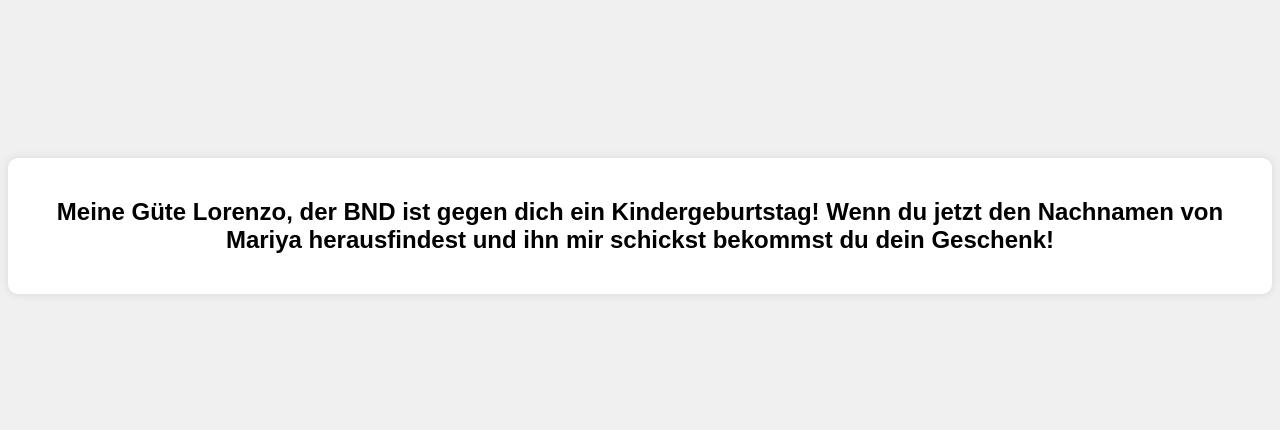
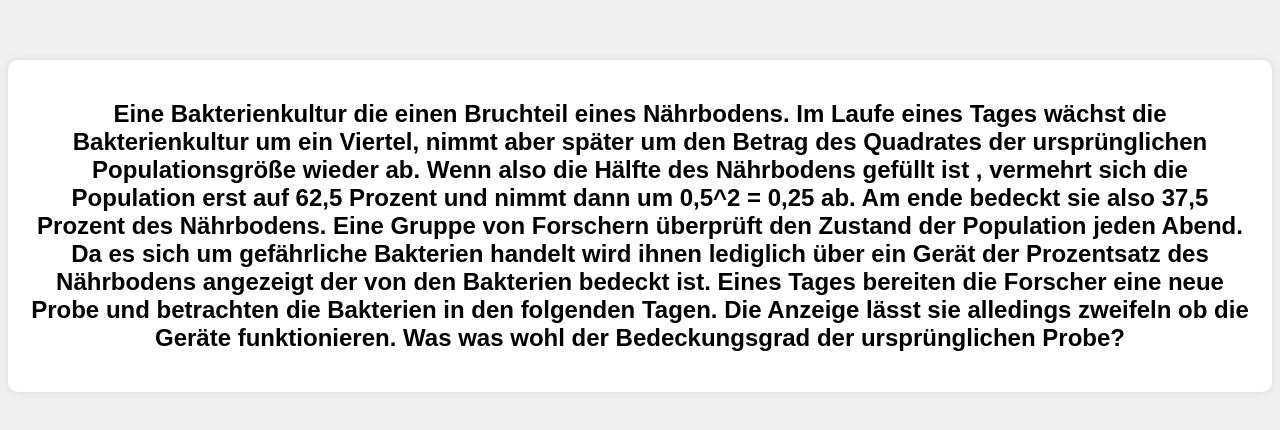
Before and after one commit to RichtigerHubber/JakobsKifferbande, a plain HTML site: page success.html in a window 1280 px wide. Shown: the part 182-612 px from the top of the page. Drawn offline with Linux system fonts and the light colour scheme.

Commit message:
Update success.html

```diff
--- a/success.html
+++ b/success.html
@@ -25,7 +25,10 @@
 <body>
 
     <div class="container">
-        <h2> Meine Güte Lorenzo, der BND ist gegen dich ein Kindergeburtstag! Wenn du jetzt den Nachnamen von Mariya herausfindest und ihn mir schickst bekommst du dein Geschenk!</h2>
+        <h2> Eine Bakterienkultur die einen Bruchteil eines Nährbodens. Im Laufe eines Tages wächst die Bakterienkultur um ein Viertel, nimmt aber später um den Betrag des Quadrates der ursprünglichen Populationsgröße wieder ab.
+        Wenn also die Hälfte des Nährbodens gefüllt ist , vermehrt sich die Population erst auf 62,5 Prozent und nimmt dann um 0,5^2 = 0,25 ab. Am ende bedeckt sie also 37,5 Prozent des Nährbodens. Eine Gruppe von Forschern überprüft den Zustand der Population jeden Abend.
+            Da es sich um gefährliche Bakterien handelt wird ihnen lediglich über ein Gerät der Prozentsatz des Nährbodens angezeigt der von den Bakterien bedeckt ist. Eines Tages bereiten die Forscher eine neue Probe
+        und betrachten die Bakterien in den folgenden Tagen. Die Anzeige lässt sie alledings zweifeln ob die Geräte funktionieren. Was was wohl der Bedeckungsgrad der ursprünglichen Probe?</h2>
     </div>
 
 </body>
```
